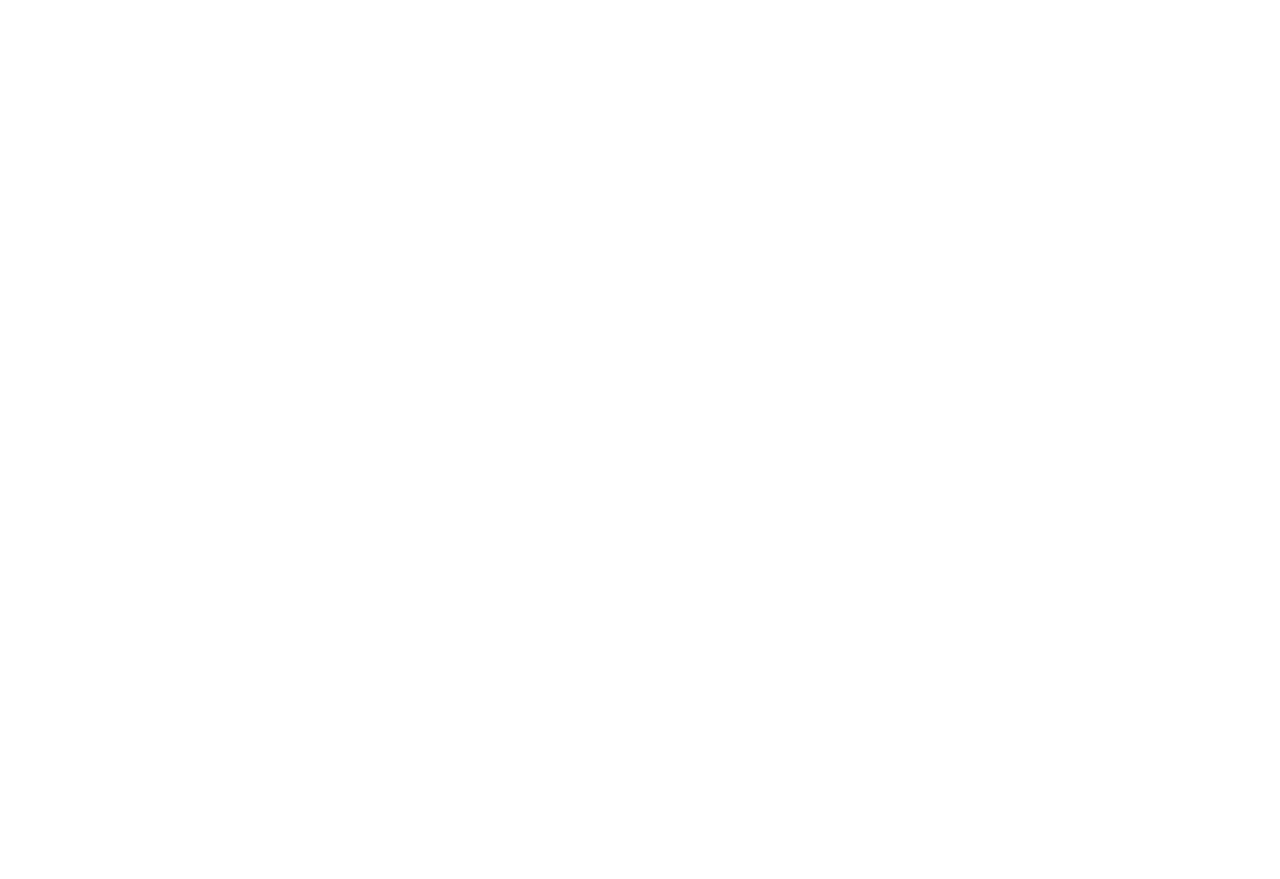
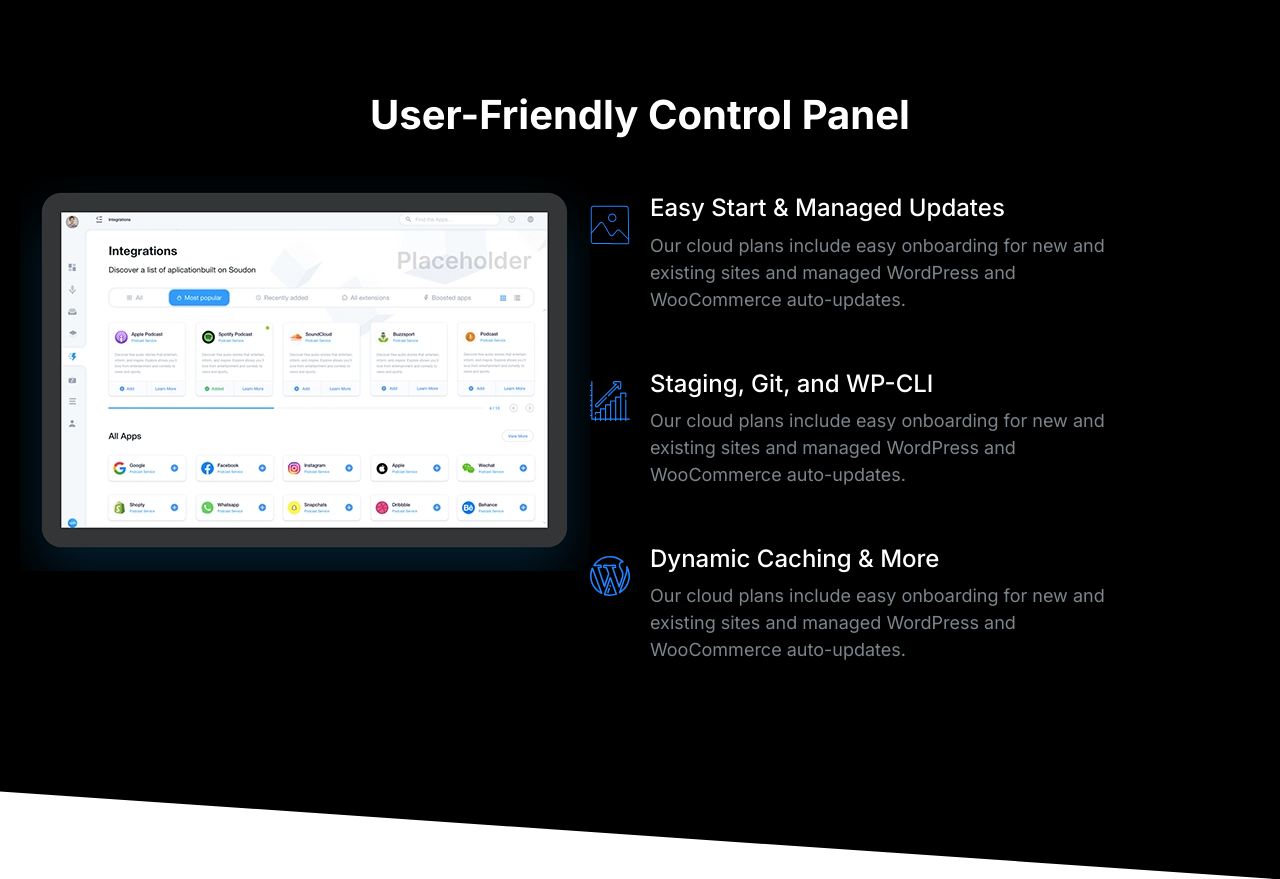
Before and after one commit to NAVI1824/moshify, a plain HTML site: page index.html in a window 1280 px wide. Before the commit the page ends 800 px from the top, so only its background shows below. Drawn offline with Linux system fonts and the light colour scheme.

Commit message:
Created Showcase Block Component.

```diff
--- a/css/styles.css
+++ b/css/styles.css
@@ -21,6 +21,11 @@
 }
 
 /* TYPOGRAPHY */
+::selection {
+  background: var(--primary-color);
+  color: #fff;
+}
+
 html {
   font-size: 62.5%;
 }
@@ -50,6 +55,7 @@ h2 {
 
 h3 {
   font-size: 3rem;
+  font-weight: 500;
 }
 
 p {
@@ -136,6 +142,9 @@ a {
 .list {
   list-style: none;
   padding-left: 0;
+}
+
+.list--heading {
   color: var(--heading-color);
 }
 
@@ -422,6 +431,7 @@ a {
 .media {
   display: flex;
   justify-content: center;
+  margin-bottom: 4rem;
 }
 
 .media__title {
@@ -627,16 +637,18 @@ a {
   color: #7b858b;
 }
 
-.block--dark .block__heading {
+.block--dark h1,
+.block--dark h2,
+.block--dark h3 {
   color: #fff;
 }
 
 .block--skewed-right {
-  clip-path: polygon(0% 0%, 100% 0%, 100% 100%, 0% 80%);
+  clip-path: polygon(0% 0%, 100% 0%, 100% 100%, 0% 90%);
   padding-bottom: calc(var(--padding-vertical) + 4rem);
 }
 .block--skewed-left {
-  clip-path: polygon(0% 0%, 100% 0%, 100% 80%, 0% 100%);
+  clip-path: polygon(0% 0%, 100% 0%, 100% 90%, 0% 100%);
   padding-bottom: calc(var(--padding-vertical) + 4rem);
 }
 
@@ -704,10 +716,6 @@ a {
 }
 
 /* HERO */
-.hero {
-  clip-path: polygon(0% 0%, 100% 0%, 100% 90%, 0% 100%);
-}
-
 .hero__tagline {
   font-size: 2rem;
   color: #b9c3cf;
@@ -795,3 +803,25 @@ a {
     order: 2;
   }
 }
+
+/* SHOWCASE BLOCK */
+.block-showcase__image > img {
+  width: 100%;
+}
+
+.block-showcase__content {
+  margin: 4rem 0;
+}
+
+@media screen and (min-width: 768px) {
+  .block-showcase .grid {
+    grid-template-columns: repeat(2, 50%);
+  }
+  .block-showcase__image {
+    justify-self: end;
+  }
+  .block-showcase__image > img {
+    width: auto;
+    max-width: 700px;
+  }
+}
--- a/index.html
+++ b/index.html
@@ -13,7 +13,73 @@
     <link rel="stylesheet" href="./css/normalize.css" />
     <link rel="stylesheet" href="./css/styles.css" />
   </head>
+
   <body>
+    <section class="block block--dark block--skewed-right block-showcase">
+      <header class="block__header">
+        <h2>User-Friendly Control Panel</h2>
+      </header>
+      <div class="container grid grid--1x2 block-showcase__content">
+        <picture class="block-showcase__image">
+          <source
+            type="image/webp"
+            srcset="images/ipad@2x.webp 2x, images/ipad.webp 1x"
+          />
+          <img src="./images/ipad.png" alt="" />
+        </picture>
+        <ul class="list">
+          <li>
+            <div class="media">
+              <div class="media__image">
+                <svg class="icon icon--primary">
+                  <use xlink:href="images/sprite.svg#snap"></use>
+                </svg>
+              </div>
+              <div class="media__body">
+                <h3 class="media__title">Easy Start & Managed Updates</h3>
+                <p class="media__subtext">
+                  Our cloud plans include easy onboarding for new and existing
+                  sites and managed WordPress and WooCommerce auto-updates.
+                </p>
+              </div>
+            </div>
+          </li>
+          <li>
+            <div class="media">
+              <div class="media__image">
+                <svg class="icon icon--primary">
+                  <use xlink:href="images/sprite.svg#growth"></use>
+                </svg>
+              </div>
+              <div class="media__body">
+                <h3 class="media__title">Staging, Git, and WP-CLI</h3>
+                <p class="media__subtext">
+                  Our cloud plans include easy onboarding for new and existing
+                  sites and managed WordPress and WooCommerce auto-updates.
+                </p>
+              </div>
+            </div>
+          </li>
+          <li>
+            <div class="media">
+              <div class="media__image">
+                <svg class="icon icon--primary">
+                  <use xlink:href="images/sprite.svg#wordpress"></use>
+                </svg>
+              </div>
+              <div class="media__body">
+                <h3 class="media__title">Dynamic Caching & More</h3>
+                <p class="media__subtext">
+                  Our cloud plans include easy onboarding for new and existing
+                  sites and managed WordPress and WooCommerce auto-updates.
+                </p>
+              </div>
+            </div>
+          </li>
+        </ul>
+      </div>
+    </section>
+
     <script src="./js/main.js"></script>
   </body>
 </html>
```
Also changed, not shown: Components/showcase-block.html (added, +64 -0 lines), images/ipad.webp (added), images/ipad@2x.webp (added).
